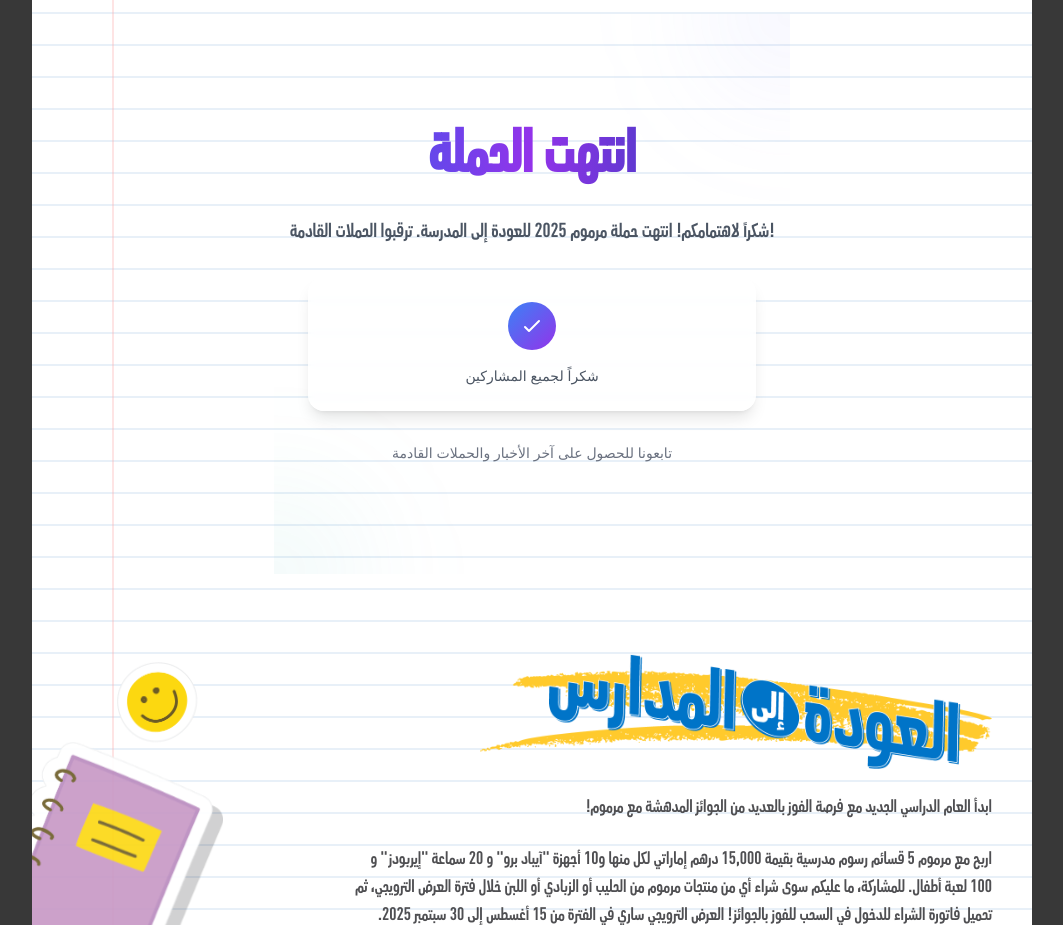
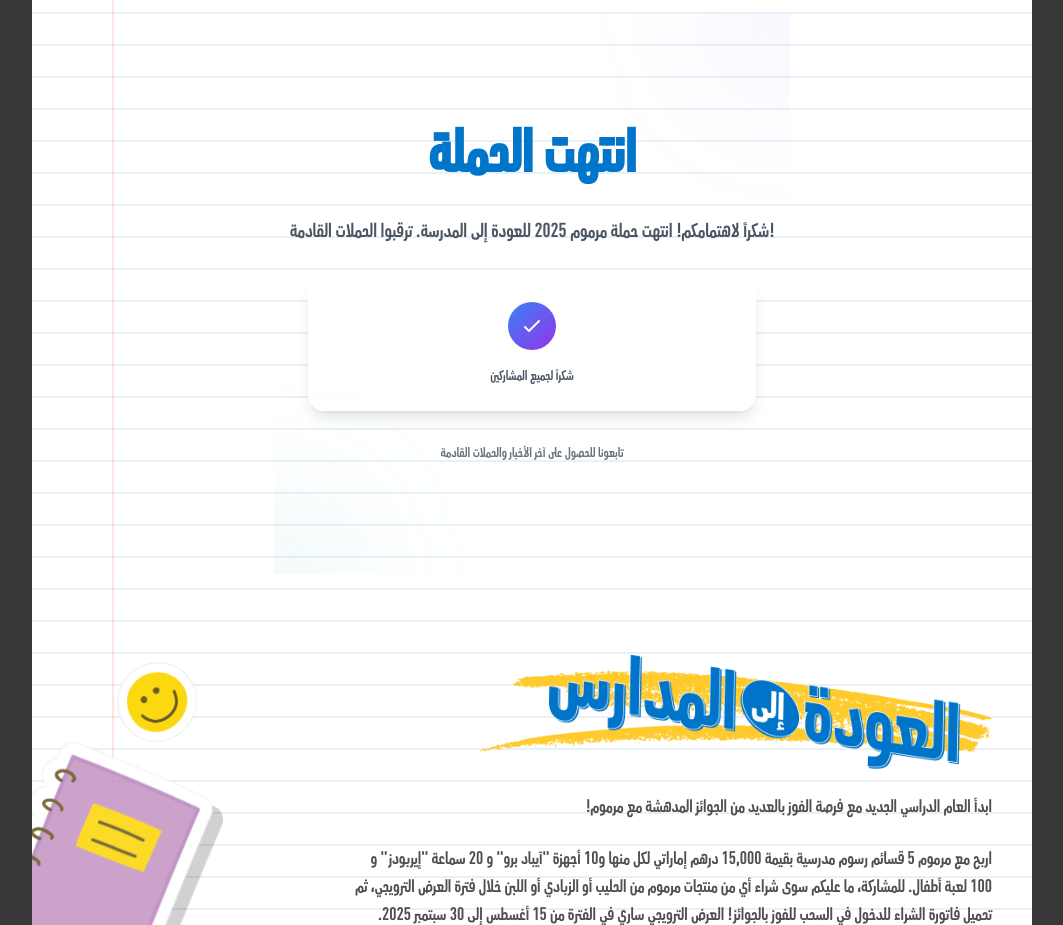
Before and after one commit to anotherITdude/marmumbts-2025, a Next.js app: page /ar in a window 1280 px wide. Shown: the part 780-1705 px from the top of the page, without its empty margins (108-1171 px from the left). Built offline with nearby package versions, Linux system fonts and the light colour scheme.

Commit message:
Fix: campaign ended message updated

```diff
--- a/components/CampaignEnded.tsx
+++ b/components/CampaignEnded.tsx
@@ -37,8 +37,8 @@
           {/* Main title */}
           <motion.div {...motionSettingsTitle} className="mb-8">
             <h2
-              className={`text-4xl md:text-6xl font-bold bg-gradient-to-r from-blue-600 via-purple-600 to-blue-800 bg-clip-text text-transparent mb-4 ${
-                isArabic ? "font-DINArabic-CondBold" : ""
+              className={`text-4xl md:text-6xl font-bold text-webBlue mb-4 ${
+                isArabic ? "font-DINArabic-CondBold" : "font-DINCondensed-Bold"
               }`}
             >
               {isArabic ? "انتهت الحملة" : "Campaign Ended"}
@@ -49,7 +49,7 @@
           <motion.div {...motionSettings} className="mb-8">
             <p
               className={`text-lg md:text-xl text-gray-600 leading-relaxed ${
-                isArabic ? "font-DINArabic-CondBold" : ""
+                isArabic ? "font-DINArabic-CondBold" : "font-DINCondensed-Bold"
               }`}
             >
               {isArabic
@@ -82,13 +82,8 @@
             </div>
             <p
               className={`text-gray-600 text-sm ${
-                isArabic ? "font-arabic" : ""
+                isArabic ? "font-DINArabic-CondBold" : ""
               }`}
-              style={{
-                fontFamily: isArabic
-                  ? "NotoKufiArabic-Regular, Arial"
-                  : "CircularStd-Book, Arial",
-              }}
             >
               {isArabic
                 ? "شكراً لجميع المشاركين"
@@ -100,13 +95,8 @@
           <motion.div {...motionSettings} className="mt-8">
             <p
               className={`text-sm text-gray-500 ${
-                isArabic ? "font-arabic" : ""
+                isArabic ? "font-DINArabic-CondBold" : "font-DINCondensed-Bold"
               }`}
-              style={{
-                fontFamily: isArabic
-                  ? "NotoKufiArabic-Regular, Arial"
-                  : "CircularStd-Book, Arial",
-              }}
             >
               {isArabic
                 ? "تابعونا للحصول على آخر الأخبار والحملات القادمة"
```
